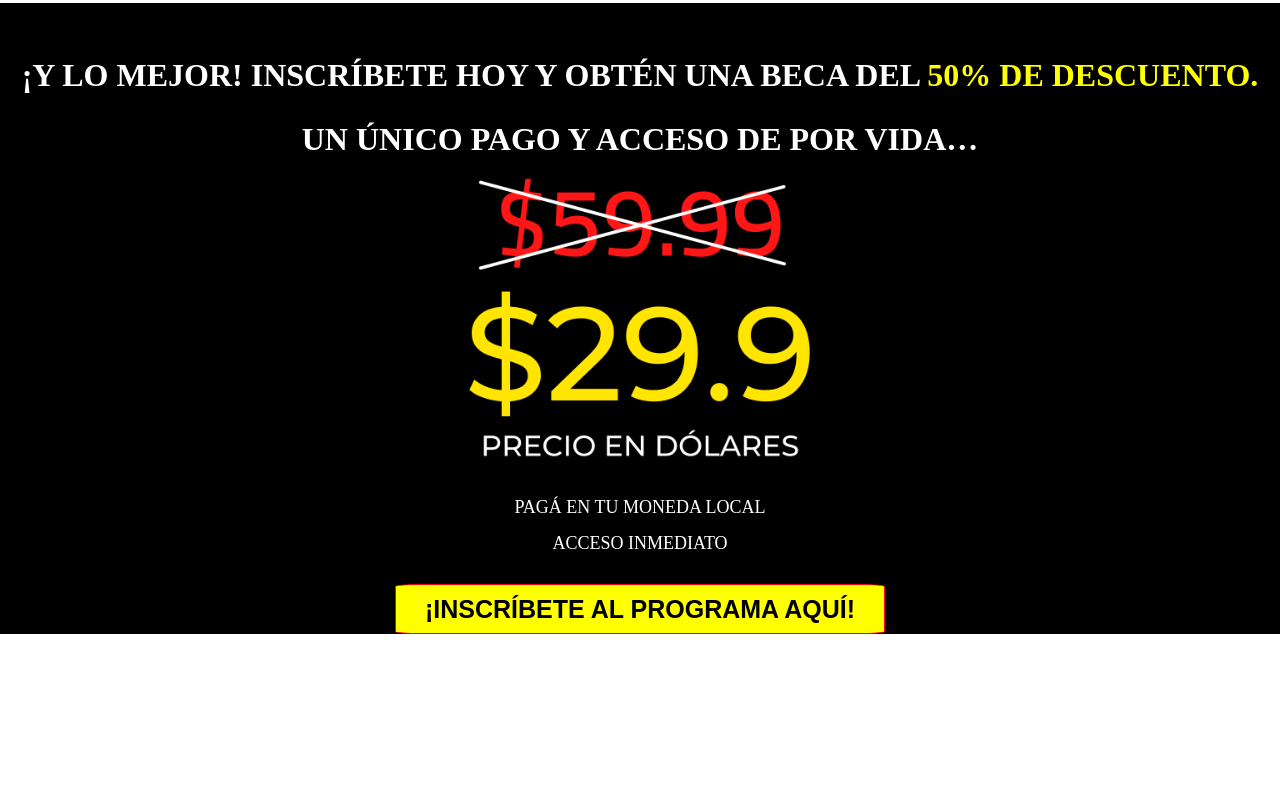
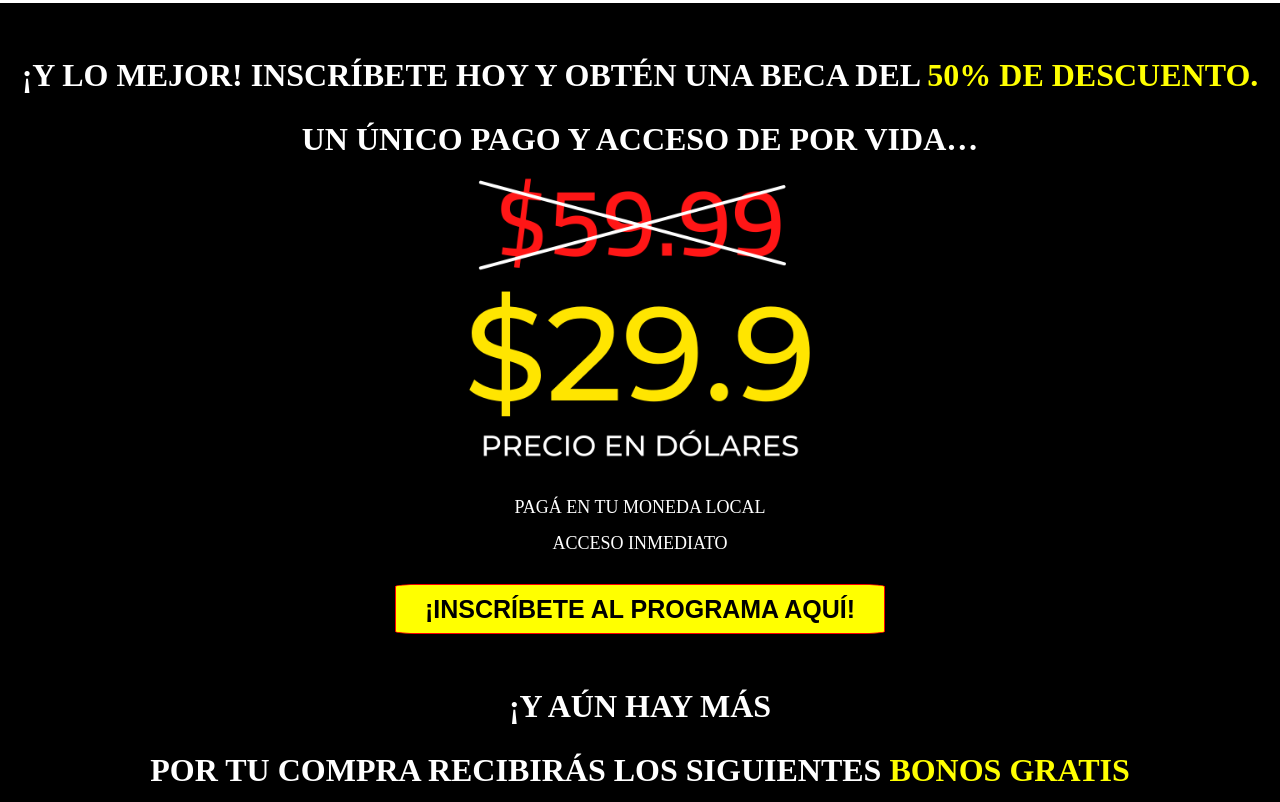
Before and after one commit to guidobtg97/neuro-entrenamiento, a plain HTML site: page index.html in a window 1280 px wide. Shown: the part 4032-4834 px from the top of the page. Before the commit the page ends 4666 px from the top, so only its background shows below. Drawn offline with Linux system fonts and the light colour scheme.

Commit message:
otro commit

```diff
--- a/index.html
+++ b/index.html
@@ -142,8 +142,9 @@
             <div id="button-container">
                 <button><a href="https://go.hotmart.com/R83394242W?ap=7f00" target="_blank"><strong>¡INSCRÍBETE AL PROGRAMA AQUÍ!</strong></a></button>
             </div>
+            <h1>¡Y AÚN HAY MÁS<br>POR TU COMPRA RECIBIRÁS LOS SIGUIENTES <span>BONOS GRATIS</span></h1>
+        </div>
 
-        </div>
     </div>
 
 </body>
```
